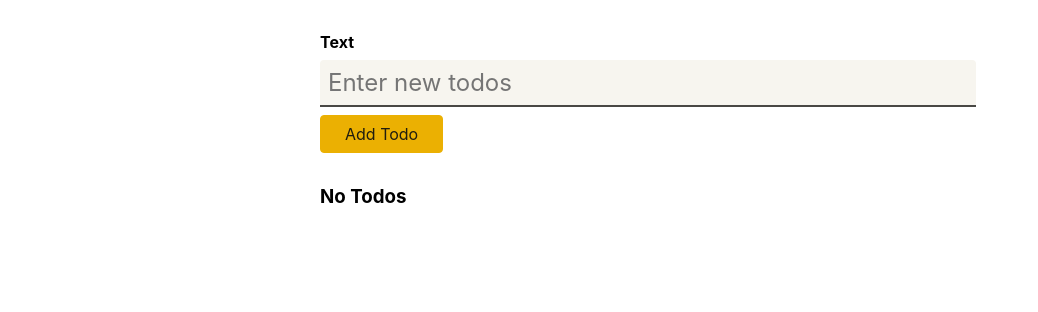
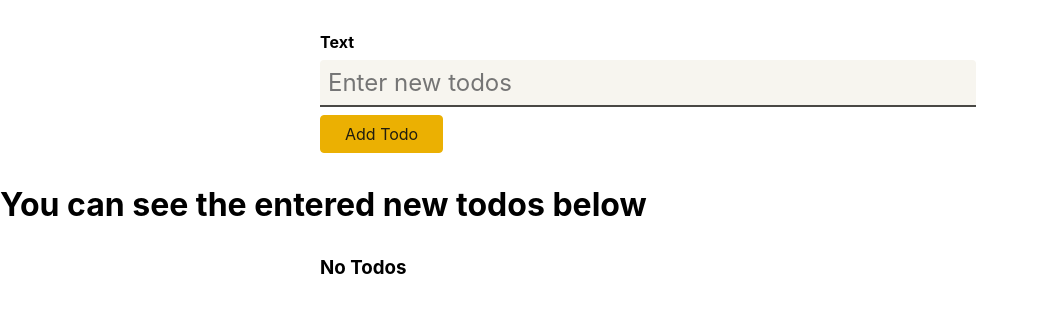
Before and after one commit to kumar-praveen-ceq/react-app-demo, a React (Create React App) app: page / in a window 1280 px wide. Shown: the top 312 px of the page, without its empty margins (0-1038 px from the left). Built offline with nearby package versions, Linux system fonts and the light colour scheme.

Commit message:
Added new element in App.tsx

```diff
--- a/src/App.tsx
+++ b/src/App.tsx
@@ -7,6 +7,7 @@ function App() {
   return (
     <TodoContextProvider>
       <NewTodo />
+      <h1>You can see the entered new todos below</h1>
       <Todos />
     </TodoContextProvider>
   );
```
